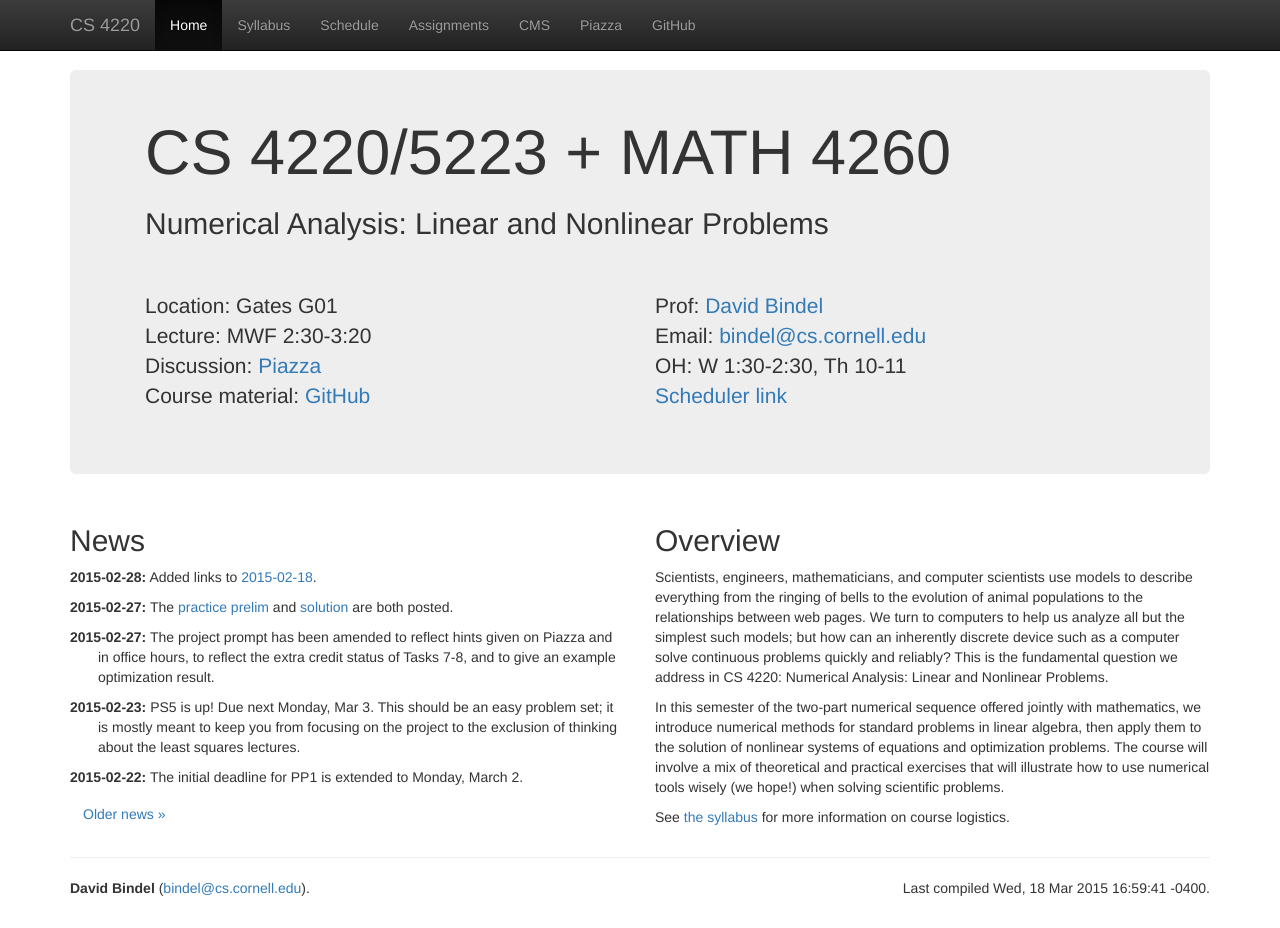
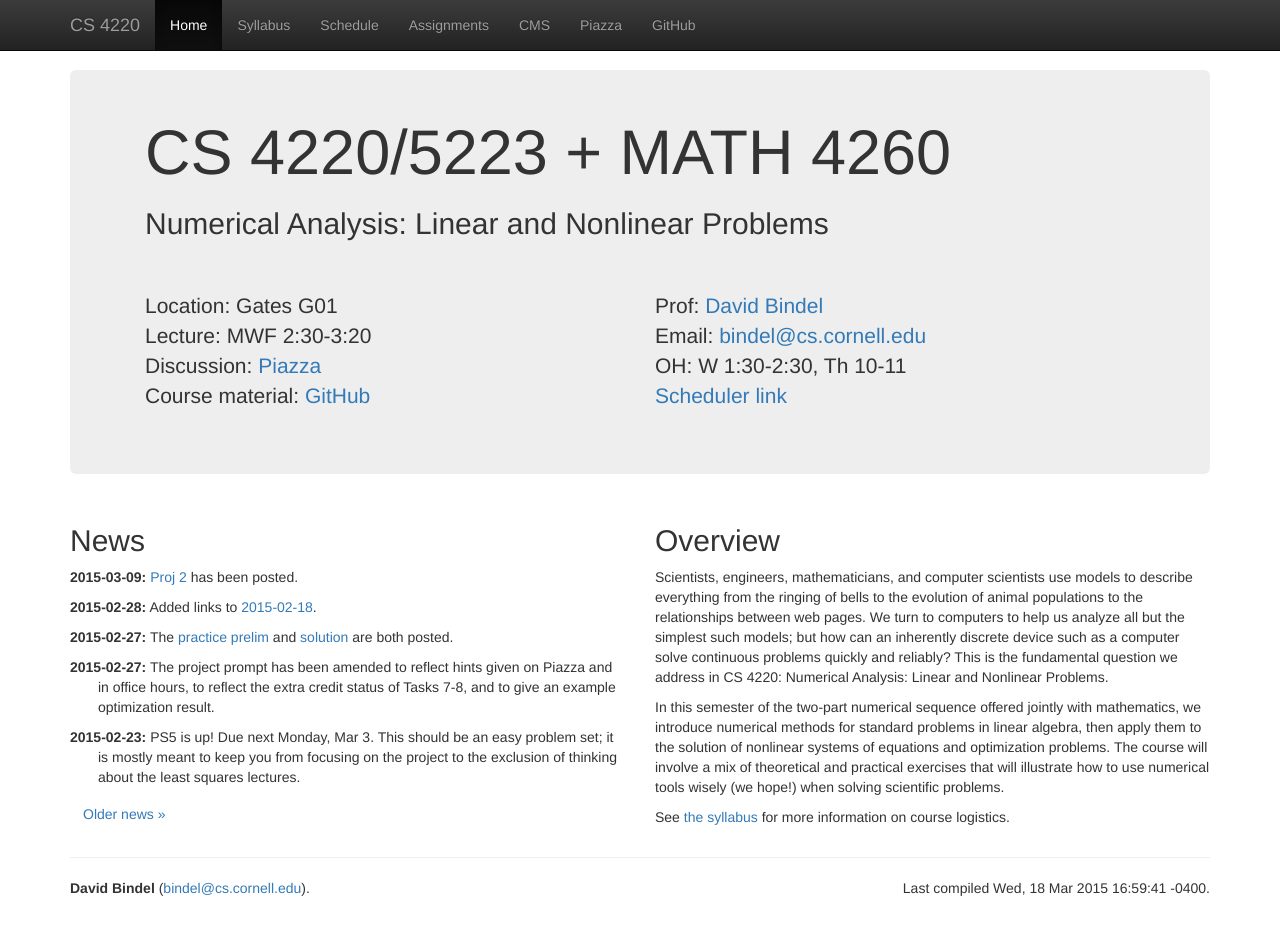
Before and after one commit to dbindel/cs4220-s15, a Jekyll site: the page built from web/index.html, in a window 1280 px wide and 928 px high. Built offline with Jekyll 4.4.1, drawn with Linux system fonts in a browser that asks for light colours; nearby versions of some CDN libraries.

Commit message:
Updated HW / news with Proj 2 pointers.

```diff
--- a/web/_data/hw.yml
+++ b/web/_data/hw.yml
@@ -16,3 +16,6 @@
 -
   name: proj1rev
   due:  2015-03-06
+-
+  name: proj2
+  due: 2015-03-18
--- a/web/_data/news.yml
+++ b/web/_data/news.yml
@@ -108,3 +108,7 @@
   text:
     Added links to <a href="lec/2015-02-06-notes.pdf>2015-02-06</a>
     and <a href="lec/2015-02-18-notes.pdf">2015-02-18</a>.
+-
+  date: 2015-03-09
+  text:
+    <a href="hw/proj2.pdf">Proj 2</a> has been posted.
```
